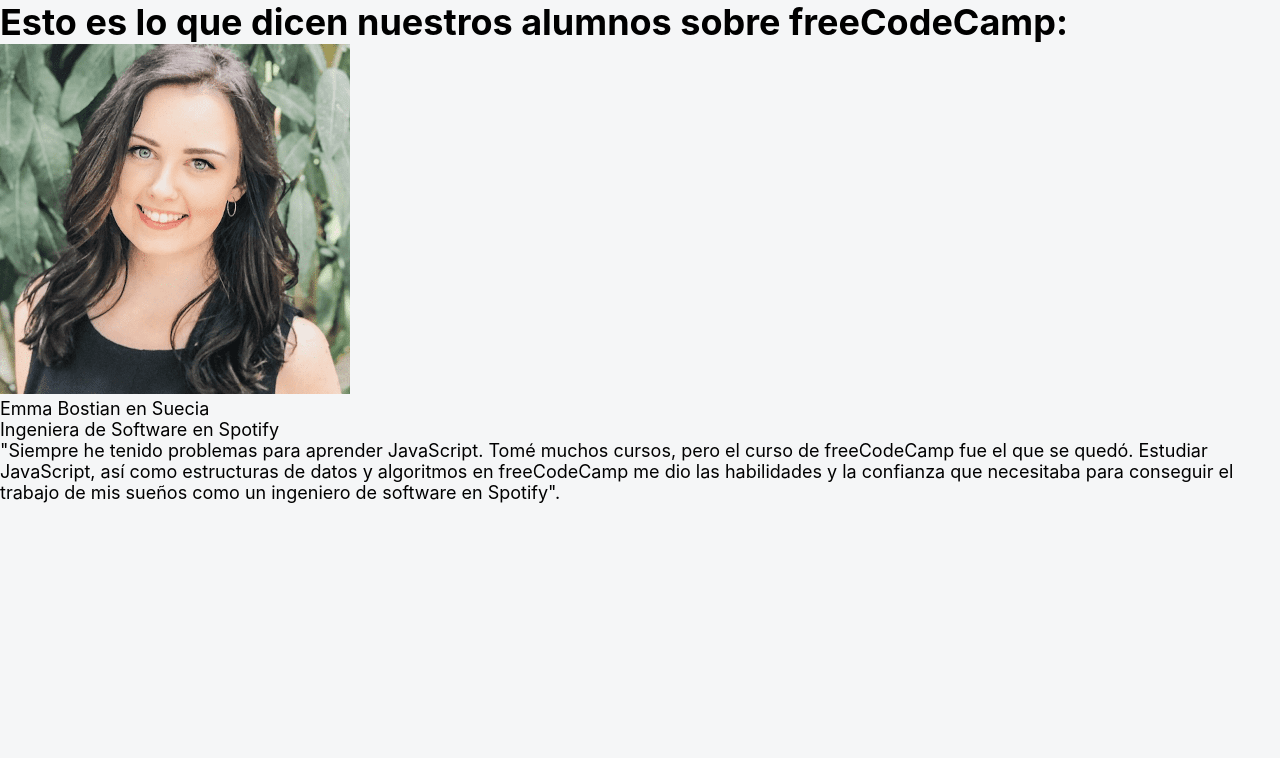
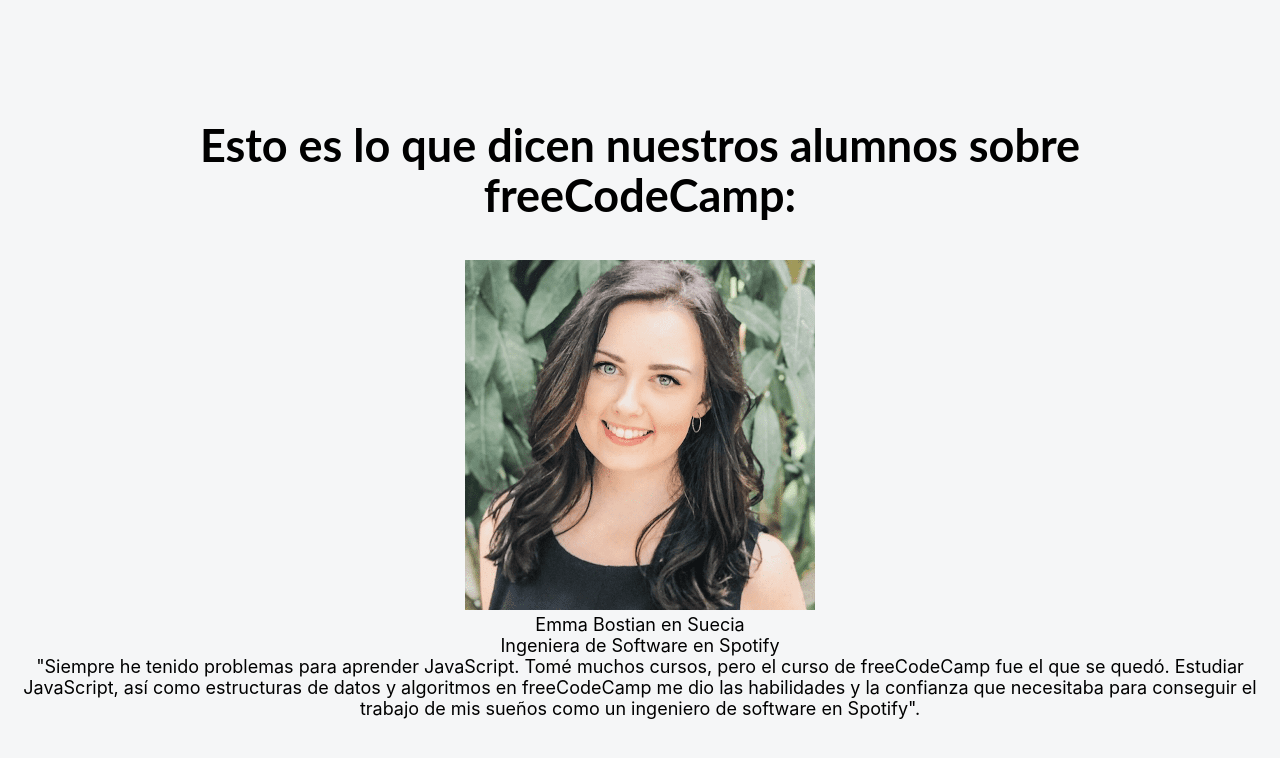
Before and after one commit to nazarenoavendano/testimonios-freecodecamp, a React (Create React App) app: page / in a window 1280 px wide. Shown: the top 758 px of the page. Built offline with nearby package versions, Linux system fonts and the light colour scheme.

Commit message:
ultimos cambios antes de trabajar en Testimonios

```diff
--- a/src/App.css
+++ b/src/App.css
@@ -8,3 +8,29 @@
     font-size: 18px;
     background-color: #f5f6f7;
 }
+
+h1 {
+    max-width: 940px;
+    font-size: 2.5em;
+    font-family: Lato, sans-serif;
+    font-weight: 700;
+    line-height: 1.1;
+    margin: 40px 0;
+}
+
+.App {
+    min-height: 100vh;
+    display: flex;
+    flex-wrap: wrap;
+    align-items: center;
+    justify-content: center;
+    text-align: center;
+}
+
+.contenedor-principal {
+    min-height: 600px;
+    display: flex;
+    flex-wrap: wrap;
+    align-items: center;
+    justify-content: center;
+}
```
